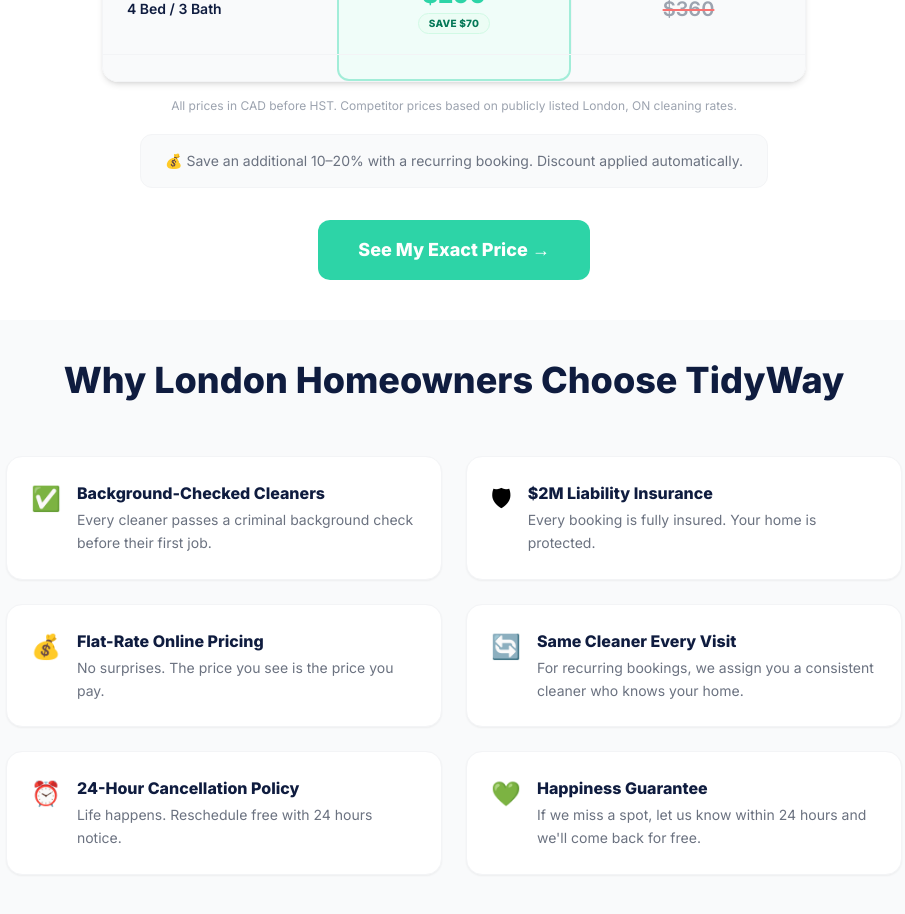
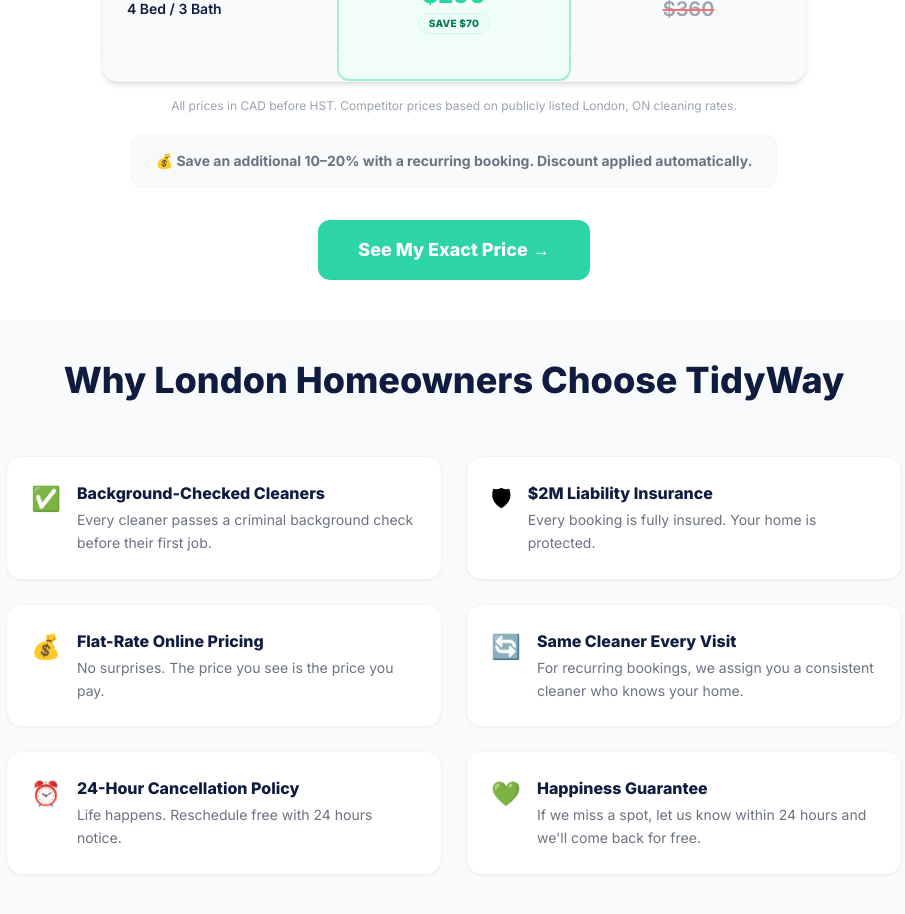
Before and after one commit to hellotidyway-svg/tidyway-website, a Next.js app: page / in a window 1280 px wide. Shown: the part 3860-4774 px from the top of the page, without its empty margins (186-1091 px from the left). Built offline with nearby package versions, Linux system fonts and the light colour scheme.

Commit message:
Make recurring savings text bold

```diff
--- a/components/Pricing.tsx
+++ b/components/Pricing.tsx
@@ -98,7 +98,7 @@
 
         {/* Savings note */}
         <div className="mt-5 text-center">
-          <p className="text-gray-500 text-sm bg-gray-50 rounded-xl px-6 py-4 inline-block border border-gray-100">
+          <p className="text-gray-500 text-sm font-bold bg-gray-50 rounded-xl px-6 py-4 inline-block border border-gray-100">
             💰 Save an additional 10–20% with a recurring booking. Discount applied automatically.
           </p>
         </div>
```
